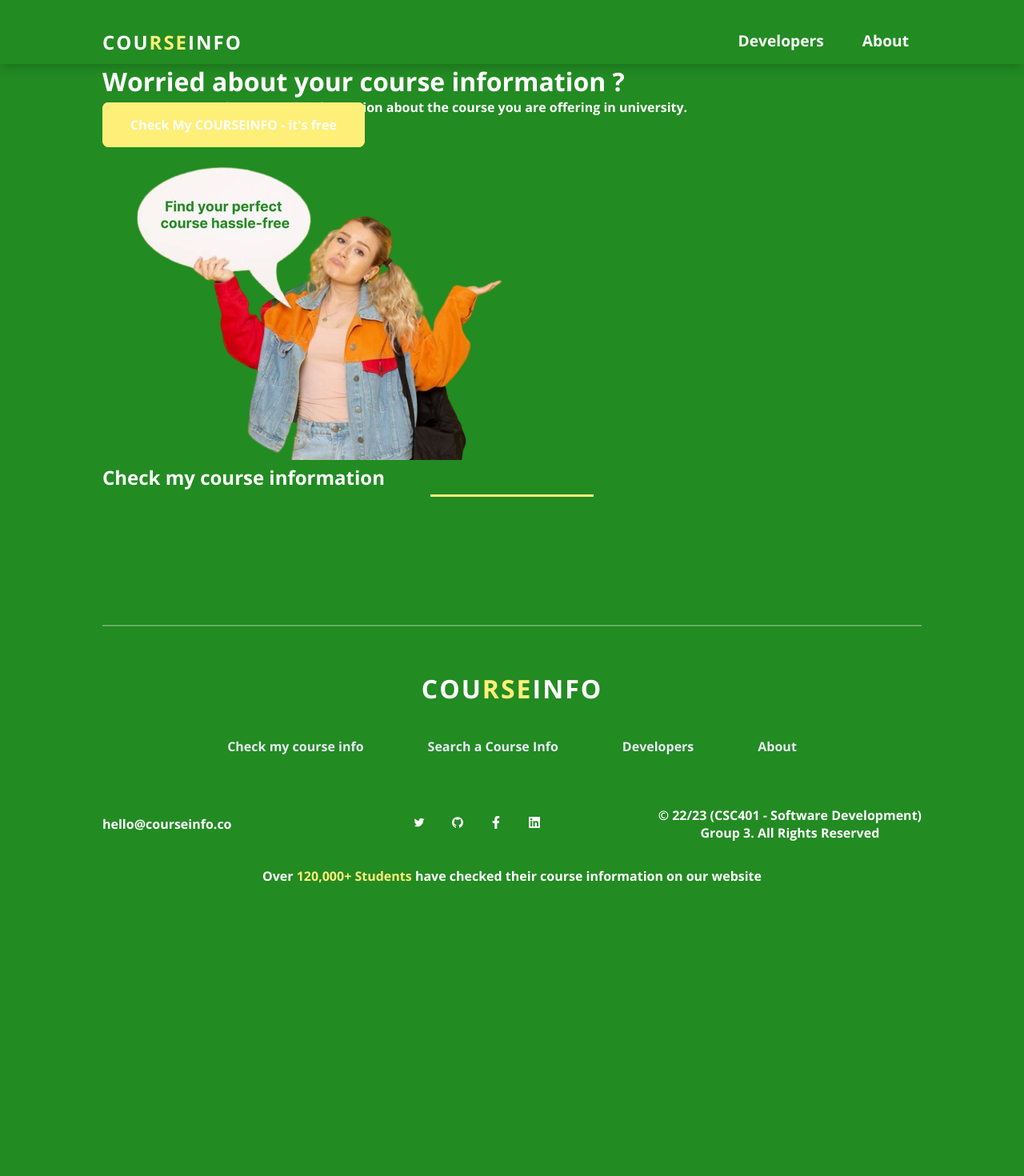
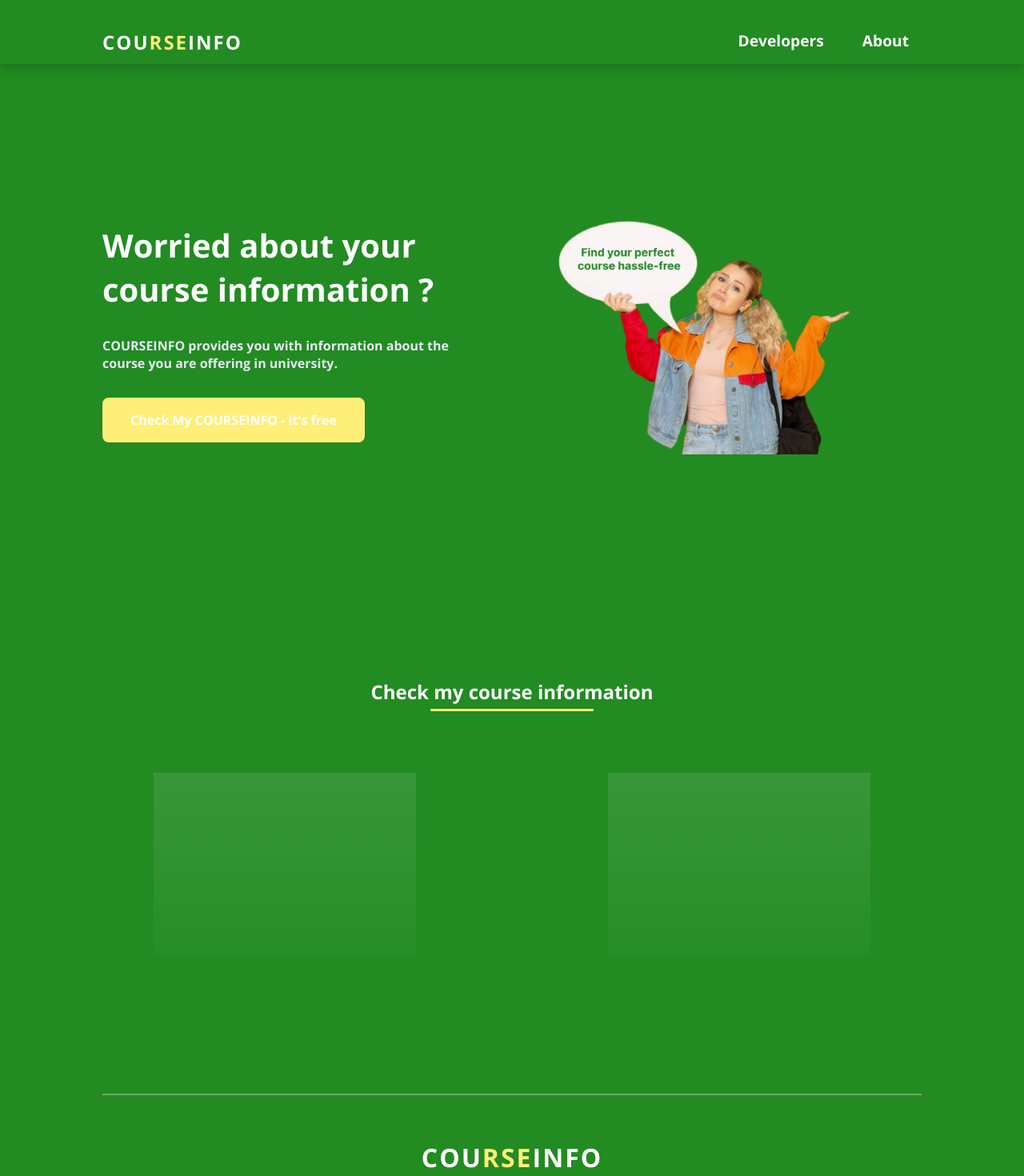
Before and after one commit to EniolaAdemola/course-info, a React (Create React App) app: page / in a window 1280 px wide. Shown: the top 1470 px of the page at 80% size. Before the commit the page ends 1138 px from the top, so only its background shows below. Built offline with nearby package versions, Linux system fonts and the light colour scheme.

Commit message:
update styles

```diff
--- a/src/pages/landing-page/landing-page.scss
+++ b/src/pages/landing-page/landing-page.scss
@@ -0,0 +1,155 @@
+@use "./../../index.scss" as var; // import global variable as an alias
+
+/*************** Medium Screen size ***************/
+@mixin tablet {
+    @media screen and (max-width: 1024px) {
+        @content;
+    }
+}
+
+/*************** Mobile Screen size ***************/
+@mixin mobile {
+    @media screen and (max-width: 720px) {
+        @content;
+    }
+}
+
+.developers__container {
+    // margin-top: 5%;
+    display: grid;
+    place-items: center;
+
+    @include tablet(){
+        // margin-top: 8%;
+    }
+}
+
+/*************** MAINHEADER STYLES ***************/
+.main__header {
+    height: calc(100vh - 15rem);
+    // width: 100vw;
+    display: grid;
+    // place-items: center;
+    margin-block: 3rem;
+    @include tablet(){
+        height: calc(100vh - 40rem);
+    }
+    @include mobile{
+        height: calc(100vh - 15rem);
+    }
+
+    .main__header-container {
+        height: 100%;
+        display: grid;
+        grid-template-columns: 1fr 1fr;
+        align-items: center;
+        justify-content: space-between;
+        gap: 3rem;
+        @include mobile{
+            grid-template-columns: 1fr;
+        }
+
+        // main header left dtyles
+        .main__header-left {
+            display: grid;
+            gap: 2rem;
+            padding: 3rem  0 2rem;
+            font-family: 'Open Sans', sans-serif;
+
+            h1 {
+                font-size: 2.5rem;
+            }
+
+            p {
+                color: var.$colorGray100;
+                @include mobile {
+                    margin-bottom: 1rem;
+                }
+            }
+        }
+
+        .main__header-right {
+            display: grid;
+            place-items: center;
+            width: 100%;
+            height: 100%;
+            margin-block: 3rem;
+            // position: relative; //uncomment this to move child around
+            @include mobile {
+                display: none;
+            }
+
+            .main__header-image {
+                object-fit: cover;
+                // position: absolute;
+                right: 0;
+                left: 5rem;
+                // padding: 3rem 0 2rem;
+
+                img {
+                    width: 100%;
+                    height: 100%;
+                }
+            }
+        }
+    }
+}
+
+/*************** INFOSECTION STYLES ***************/
+.info__section {
+    margin-top: 10rem;
+    h1 {
+        margin-bottom: 4rem;
+        text-align: center;
+        @include mobile {
+            font-size: 1.2rem;
+        }
+    }
+
+    .info__section-container {
+        display: flex;
+        gap: 15rem;
+        align-items: center;
+        justify-content: center;
+        padding: 0.8rem;
+        margin-block: 3rem;
+        @include tablet() {
+            gap: 5rem;
+            flex-direction: column;
+            margin-block: 1.5rem;
+        }
+    }
+
+    .box {
+        height: 228px;
+        width: 328px;
+        background: linear-gradient(180deg, rgba(255, 255, 255, 0.1) 0%, rgba(255, 255, 255, 0.008) 117.11%);
+        color: var.$colorWhite;
+        display: flex;
+        flex-direction: column;
+        align-items: center;
+        justify-content: center;
+        gap: 3rem;
+
+        .arrow {
+            background: var.$colorWhiteLight;
+            width: 50px;
+            line-height: 60px;
+            border-radius: 50%;
+            text-align: center;
+            font-size: 25px;
+            border: 2px solid var.$colorWhite;
+
+            @include tablet() {
+                width: 35px;
+                line-height: 30px;
+            }
+
+            @include mobile(){
+                width: 30px;
+                line-height: 30px;
+                font-size: 19px;
+            }
+        }
+    }
+}
```
